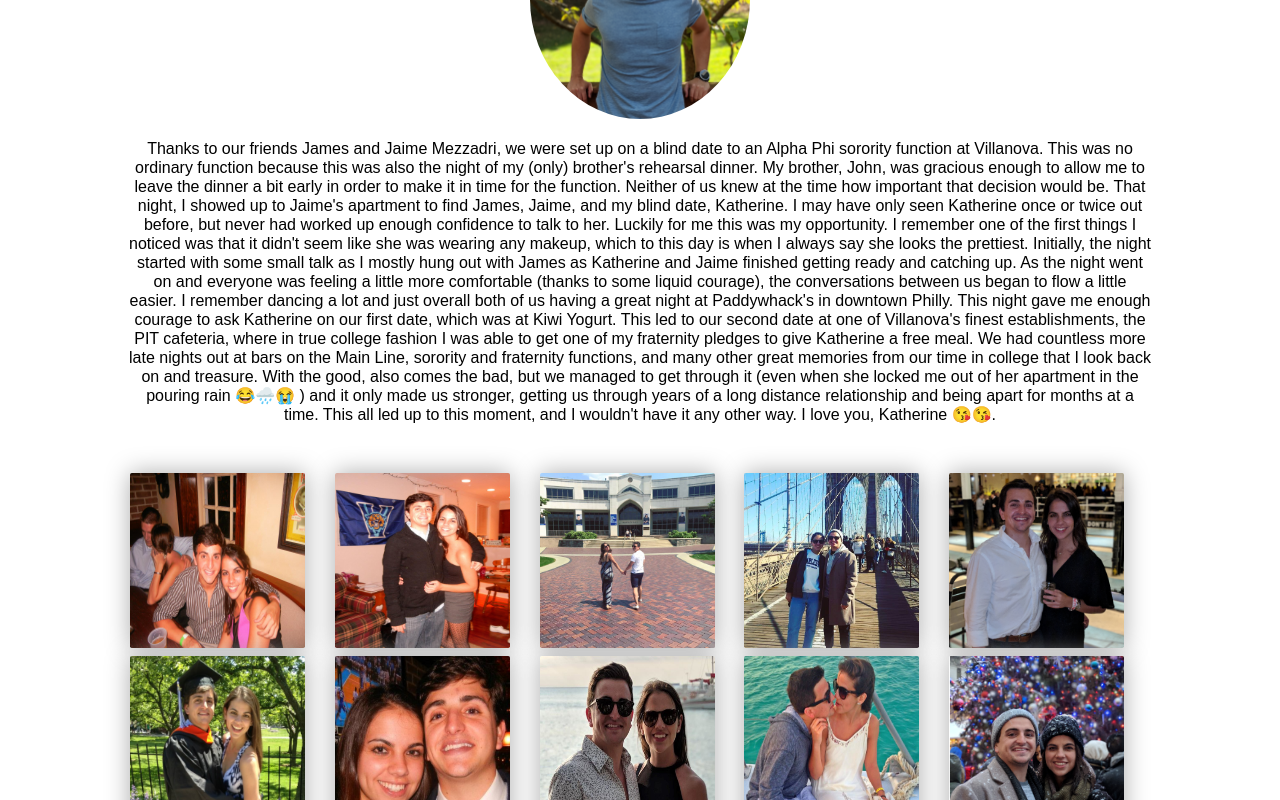
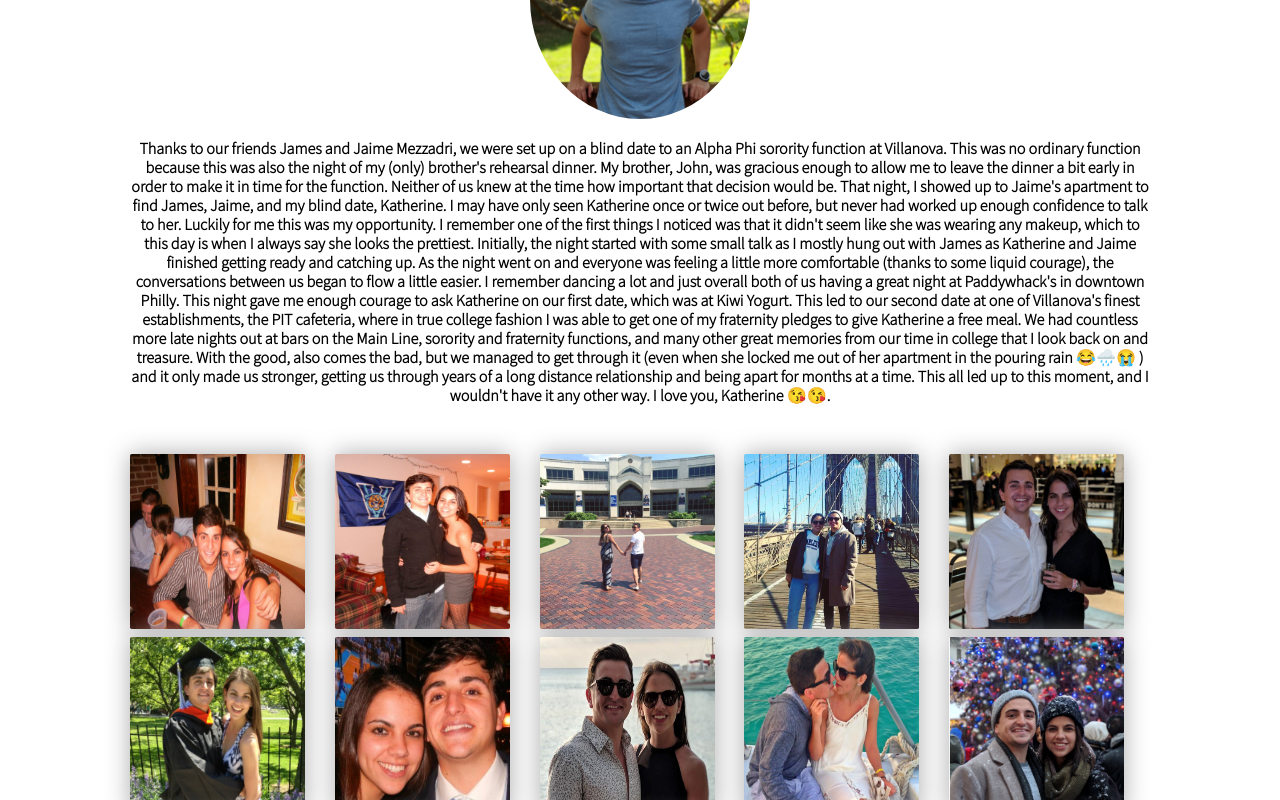
Before and after one commit to Markseye/Wedding, a React (Create React App) app: page / in a window 1280 px wide. Shown: the part 1040-1840 px from the top of the page. Built offline with nearby package versions, Linux system fonts and the light colour scheme.

Commit message:
paragraph font change

```diff
--- a/src/App.css
+++ b/src/App.css
@@ -2,8 +2,12 @@ html, body, #root {
   height: 100%;
 }
 
-a {
+a, p {
   font-family: 'Source Sans Pro', sans-serif;
+}
+
+p {
+  font-weight: 600;
 }
 
 li {
@@ -184,7 +188,7 @@ h4 {
 .details-list{
   width: 100%;
   padding: 20px 0px 10px 0;
-  font-family: cursive;
+  font-family: 'Source Sans Pro';
   display: flex;
   justify-content: space-between;
   margin: 0;
@@ -206,9 +210,9 @@ h4 {
 }
 
 .details-list-item {
-  font-family: helvetica;
+  font-family: 'Source Sans Pro', helvetica;
   width: 30%;
-  font-variant: petite-caps;
+  font-weight: bold;
 }
 
 .details-list-item-title {
@@ -247,6 +251,7 @@ h4 {
   max-height: 300px;
   box-sizing: content-box;
   width: 100%;
+  font-family: 'Source Sans Pro';
 }
 
 ::-webkit-scrollbar {
```
